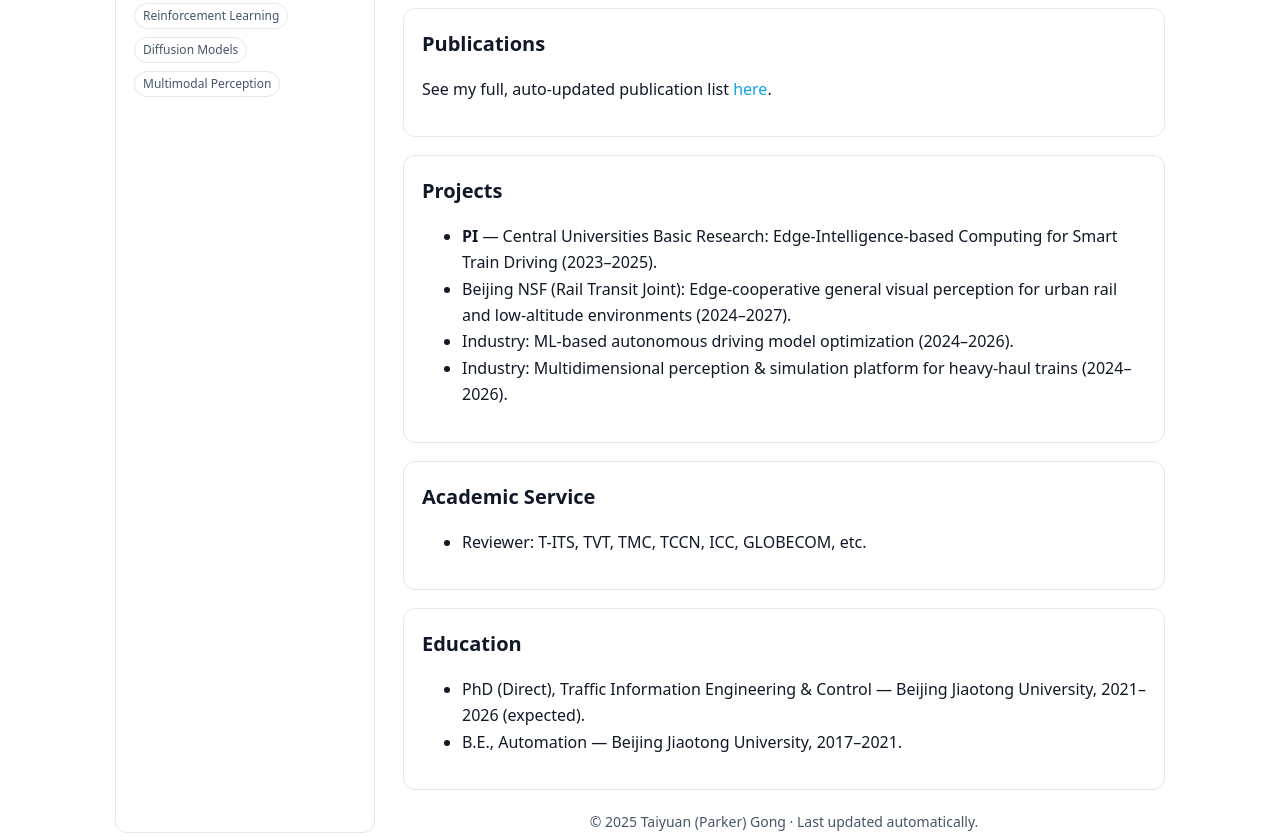
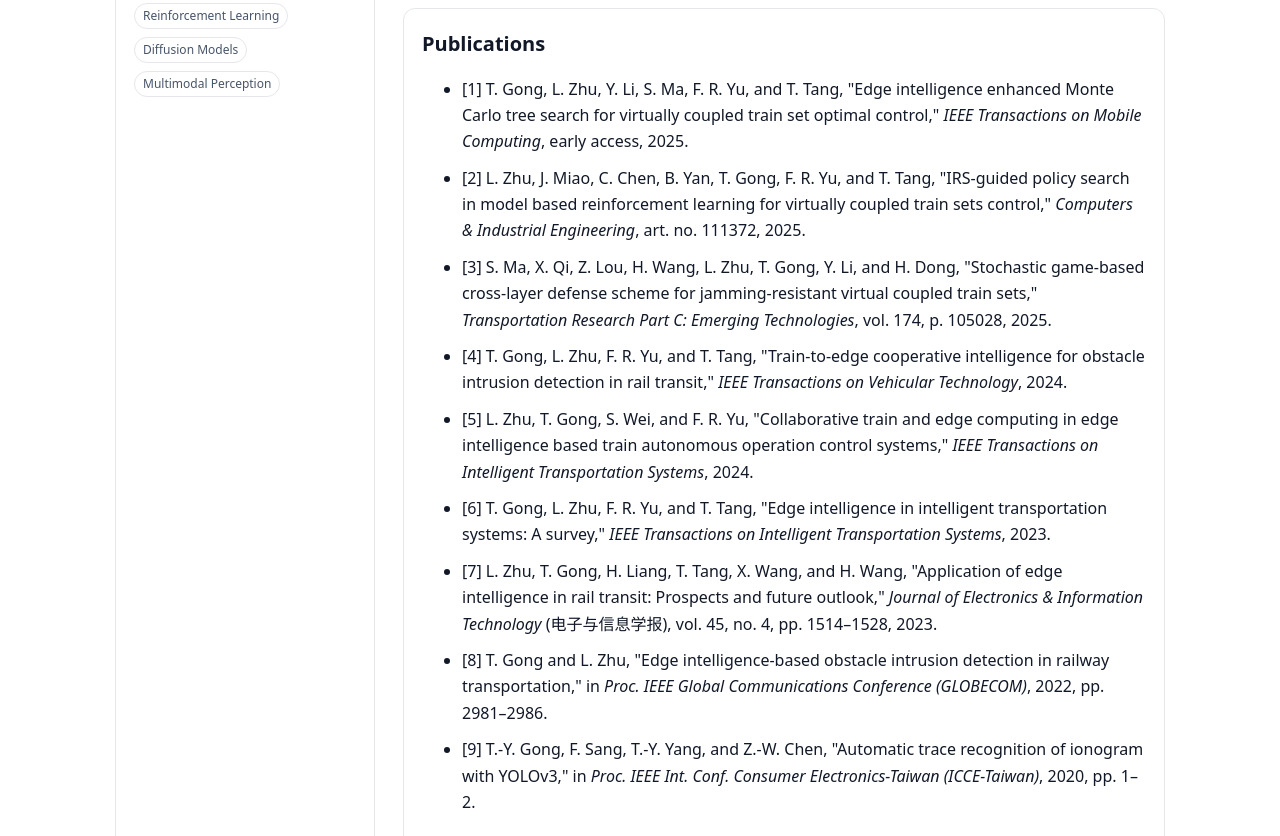
Before and after one commit to ParkerGong/ParkerGong.github.io, a plain HTML site: page index.html in a window 1280 px wide. Shown: the part 512-1348 px from the top of the page. Drawn offline with Linux system fonts and the light colour scheme.

Commit message:
Update index.html

```diff
--- a/index.html
+++ b/index.html
@@ -64,7 +64,7 @@
         <section id="about">
           <h2>About</h2>
           <p>
-            I am a PhD candidate at the Advanced National Key Lab of Autonomous Operation for Railway Systems, Beijing Jiaotong University. My research focuses on <b>edge intelligence</b>, <b>reinforcement learning</b>, and <b>generative AI</b> for railway control and perception (ATO/VCTS, train–edge cooperative computing). From 2024–2025 I am a CSC-funded visiting PhD at SUTD, advised by Prof. Zehui Xiong and Prof. Dusit Niyato.
+            Taiyuan Gong is currently a PhD candidate at the Advanced National Key Lab of Autonomous Operation for Railway Systems, Beijing Jiaotong University. His research focuses on <b>edge intelligence</b>, <b>reinforcement learning</b>, and <b>generative AI</b> for railway control and perception (ATO/VCTS, train–edge cooperative computing). From 2024–2025 He is a CSC-funded visiting PhD at SUTD, advised by Prof. Zehui Xiong.
           </p>
         </section>
 
@@ -79,8 +79,65 @@
 
         <section id="publications">
           <h2>Publications</h2>
-          <p>See my full, auto-updated publication list <a href="publications.html">here</a>.</p>
+          <ul class="pubs">
+            <!-- 2025 -->
+            <li>
+              [1] T. Gong, L. Zhu, Y. Li, S. Ma, F. R. Yu, and T. Tang,
+              "Edge intelligence enhanced Monte Carlo tree search for virtually coupled train set optimal control,"
+              <em>IEEE Transactions on Mobile Computing</em>, early access, 2025.
+            </li>
+            <li>
+              [2] L. Zhu, J. Miao, C. Chen, B. Yan, T. Gong, F. R. Yu, and T. Tang,
+              "IRS-guided policy search in model based reinforcement learning for virtually coupled train sets control,"
+              <em>Computers &amp; Industrial Engineering</em>, art. no. 111372, 2025.
+            </li>
+            <li>
+              [3] S. Ma, X. Qi, Z. Lou, H. Wang, L. Zhu, T. Gong, Y. Li, and H. Dong,
+              "Stochastic game-based cross-layer defense scheme for jamming-resistant virtual coupled train sets,"
+              <em>Transportation Research Part C: Emerging Technologies</em>, vol. 174, p. 105028, 2025.
+            </li>
+
+            <!-- 2024 -->
+            <li>
+              [4] T. Gong, L. Zhu, F. R. Yu, and T. Tang,
+              "Train-to-edge cooperative intelligence for obstacle intrusion detection in rail transit,"
+              <em>IEEE Transactions on Vehicular Technology</em>, 2024.
+            </li>
+            <li>
+              [5] L. Zhu, T. Gong, S. Wei, and F. R. Yu,
+              "Collaborative train and edge computing in edge intelligence based train autonomous operation control systems,"
+              <em>IEEE Transactions on Intelligent Transportation Systems</em>, 2024.
+            </li>
+
+            <!-- 2023 -->
+            <li>
+              [6] T. Gong, L. Zhu, F. R. Yu, and T. Tang,
+              "Edge intelligence in intelligent transportation systems: A survey,"
+              <em>IEEE Transactions on Intelligent Transportation Systems</em>, 2023.
+            </li>
+            <li>
+              [7] L. Zhu, T. Gong, H. Liang, T. Tang, X. Wang, and H. Wang,
+              "Application of edge intelligence in rail transit: Prospects and future outlook,"
+              <em>Journal of Electronics &amp; Information Technology</em> (电子与信息学报), vol. 45, no. 4, pp. 1514–1528, 2023.
+            </li>
+
+            <!-- 2022 -->
+            <li>
+              [8] T. Gong and L. Zhu,
+              "Edge intelligence-based obstacle intrusion detection in railway transportation,"
+              in <em>Proc. IEEE Global Communications Conference (GLOBECOM)</em>, 2022, pp. 2981–2986.
+            </li>
+
+            <!-- 2020 -->
+            <li>
+              [9] T.-Y. Gong, F. Sang, T.-Y. Yang, and Z.-W. Chen,
+              "Automatic trace recognition of ionogram with YOLOv3,"
+              in <em>Proc. IEEE Int. Conf. Consumer Electronics-Taiwan (ICCE-Taiwan)</em>, 2020, pp. 1–2.
+            </li>
+          </ul>
         </section>
+
+
 
         <section id="projects">
           <h2>Projects</h2>
```
